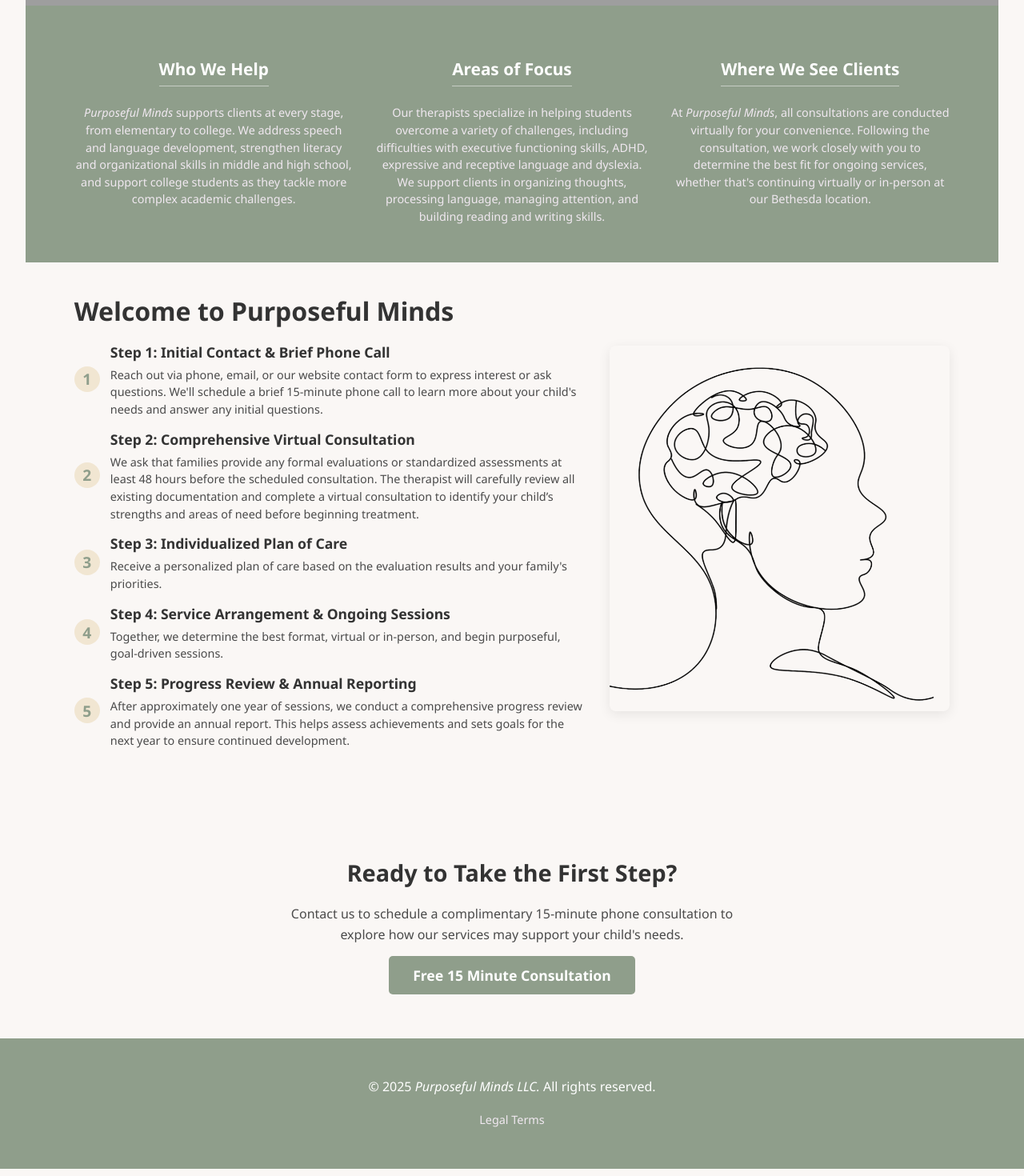
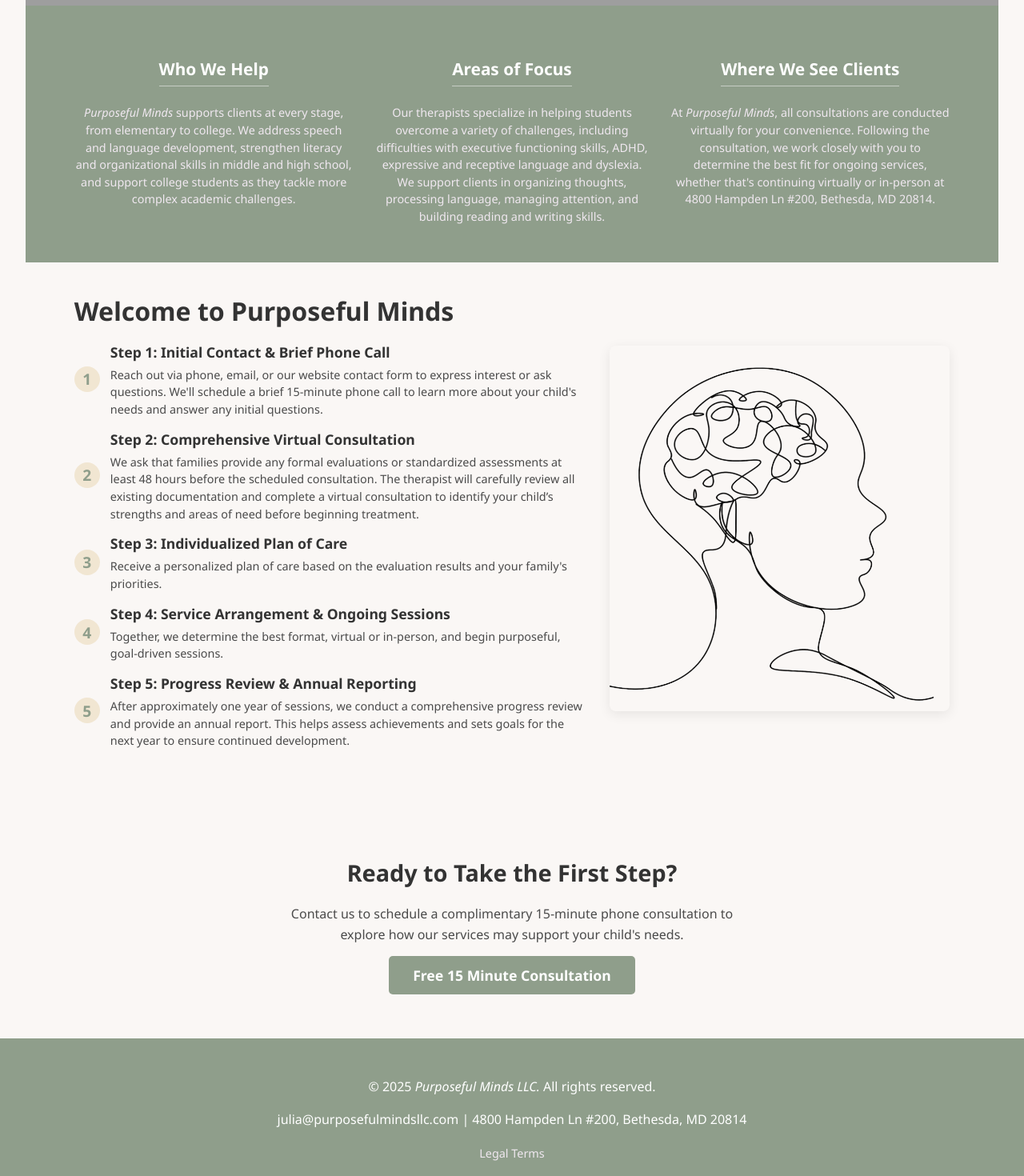
Before and after one commit to asimak4/julia_purposeful_minds, a React (Create React App) app: page / in a window 1280 px wide. Shown: the part 560-2030 px from the top of the page at 80% size. Built offline with nearby package versions, Linux system fonts and the light colour scheme; no server answers; grey boxes are pictures that could not be loaded.

Commit message:
minor language change in where we see, and layout

```diff
--- a/src/components/Layout.tsx
+++ b/src/components/Layout.tsx
@@ -70,6 +70,7 @@
 
       <footer className={styles.footer}>
         <p>&copy; {new Date().getFullYear()} <i>Purposeful Minds LLC.</i> All rights reserved.</p>
+        <p>julia@purposefulmindsllc.com | 4800 Hampden Ln #200, Bethesda, MD 20814</p>
         <p>
           <Link to="/legal" className={styles.footerLink} onClick={handleNavLinkClick}>
             Legal Terms
--- a/src/pages/HomePage.tsx
+++ b/src/pages/HomePage.tsx
@@ -95,7 +95,7 @@
 
           <motion.div variants={itemVariants} transition={{ duration: 0.5, delay: 0.8 }} className={styles.featureColumn}>
             <h3>Where We See Clients</h3> {/* Or keep "Why Work With Us" or similar */}
-            <p>At <i>Purposeful Minds</i>, all consultations are conducted virtually for your convenience. Following the consultation, we work closely with you to determine the best fit for ongoing services, whether that's continuing virtually or in-person at our Bethesda location.</p> {/* Placeholder */}
+            <p>At <i>Purposeful Minds</i>, all consultations are conducted virtually for your convenience. Following the consultation, we work closely with you to determine the best fit for ongoing services, whether that's continuing virtually or in-person at 4800 Hampden Ln #200, Bethesda, MD 20814. </p> {/* Placeholder */}
           </motion.div>
         </div>
       </motion.section>
```
